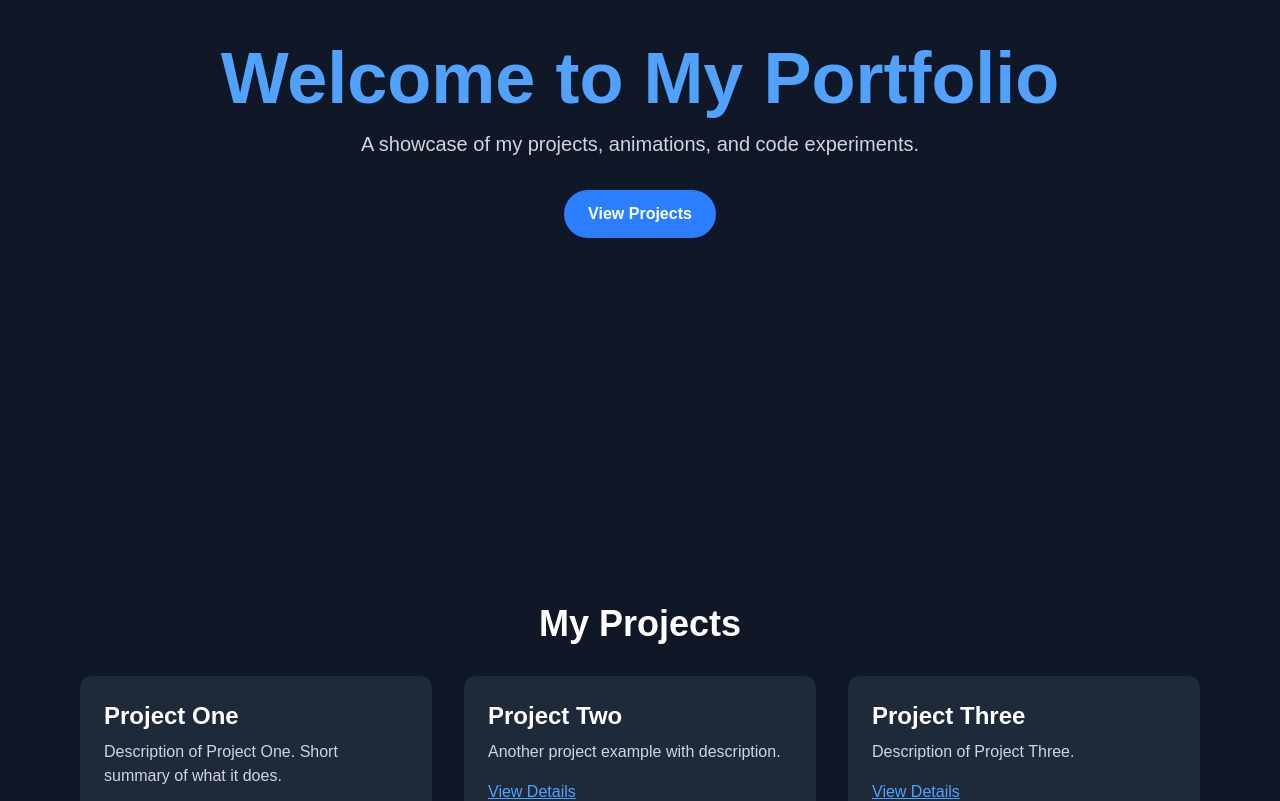
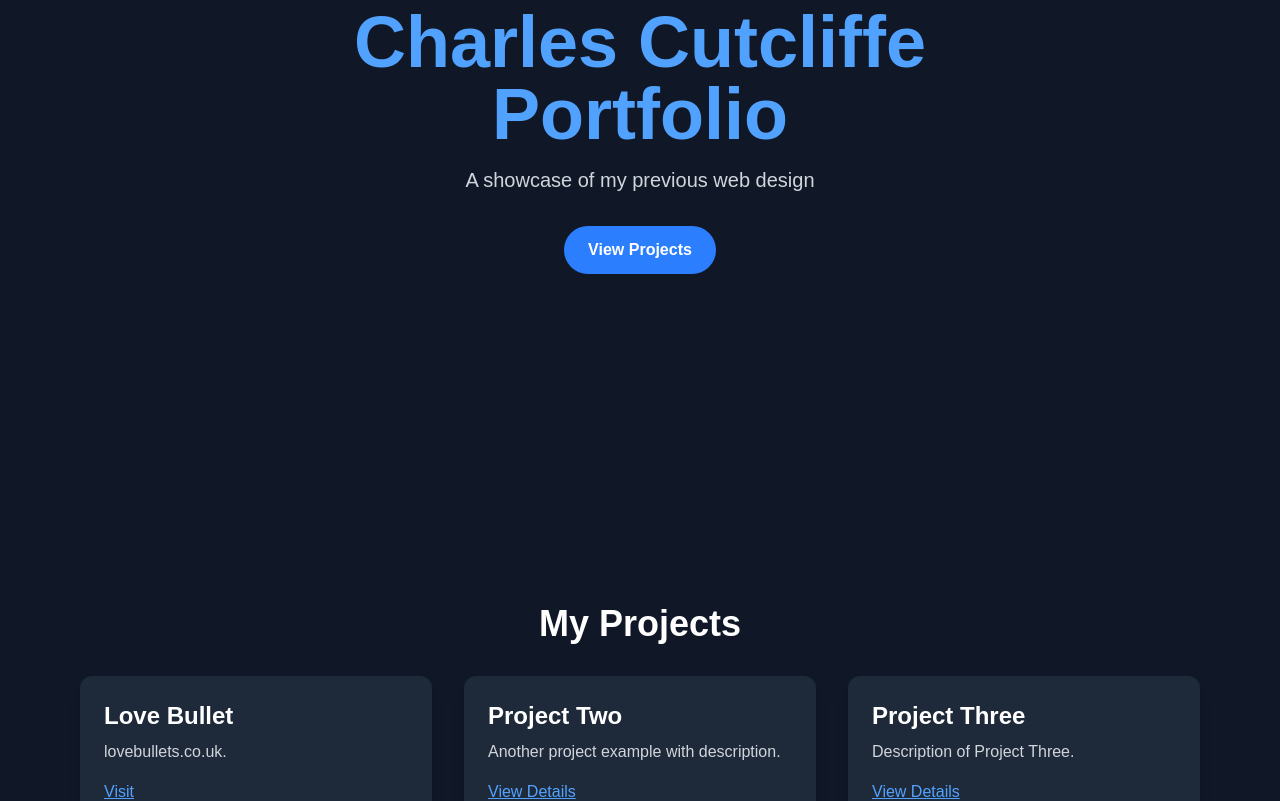
Before and after one commit to cutty92/my-portfolio, a Next.js app: page / in a window 1280 px wide. Shown: the part 260-1061 px from the top of the page. Built offline with nearby package versions, Linux system fonts and the light colour scheme.

Commit message:
test update

```diff
--- a/app/page.tsx
+++ b/app/page.tsx
@@ -14,7 +14,7 @@ export default function Home() {
           animate={{ opacity: 1, y: 0 }}
           transition={{ duration: 1 }}
         >
-          Welcome to My Portfolio
+          Charles Cutcliffe <br></br> Portfolio
         </motion.h1>
         <motion.p
           className="text-lg md:text-xl text-gray-300 max-w-xl"
@@ -22,7 +22,7 @@ export default function Home() {
           animate={{ opacity: 1 }}
           transition={{ delay: 1, duration: 1 }}
         >
-          A showcase of my projects, animations, and code experiments.
+          A showcase of my previous web design
         </motion.p>
         {/* ================= CTA BUTTON ================= */}
         <motion.a
@@ -50,15 +50,15 @@ export default function Home() {
             viewport={{ once: true }}
             transition={{ duration: 0.8 }}
           >
-            <h3 className="text-2xl font-semibold mb-2">Project One</h3>
+            <h3 className="text-2xl font-semibold mb-2">Love Bullet</h3>
             <p className="text-gray-300 mb-4">
-              Description of Project One. Short summary of what it does.
+              lovebullets.co.uk.
             </p>
             <a
-              href="/projects/project-one"
+              href="www.lovebullets.co.uk"
               className="text-blue-400 underline"
             >
-              View Details
+              Visit
             </a>
           </motion.div>
 
```
